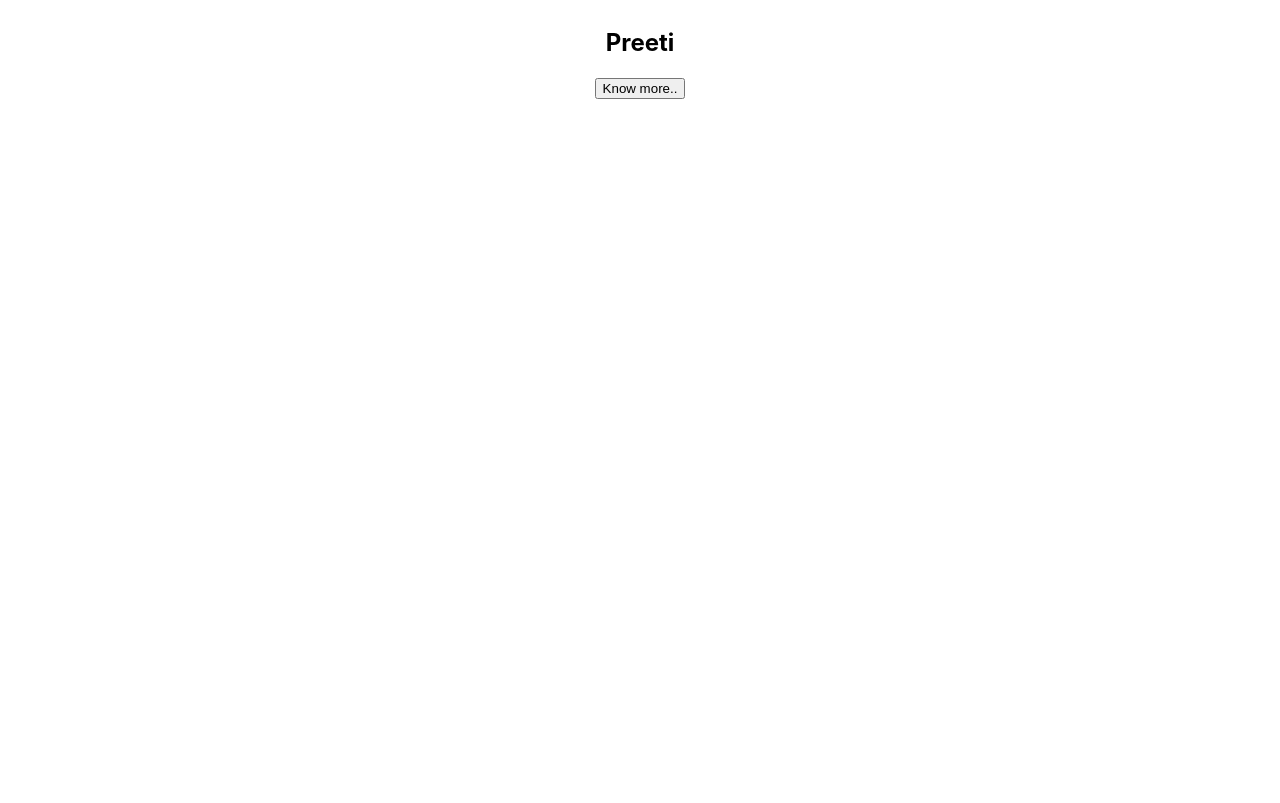
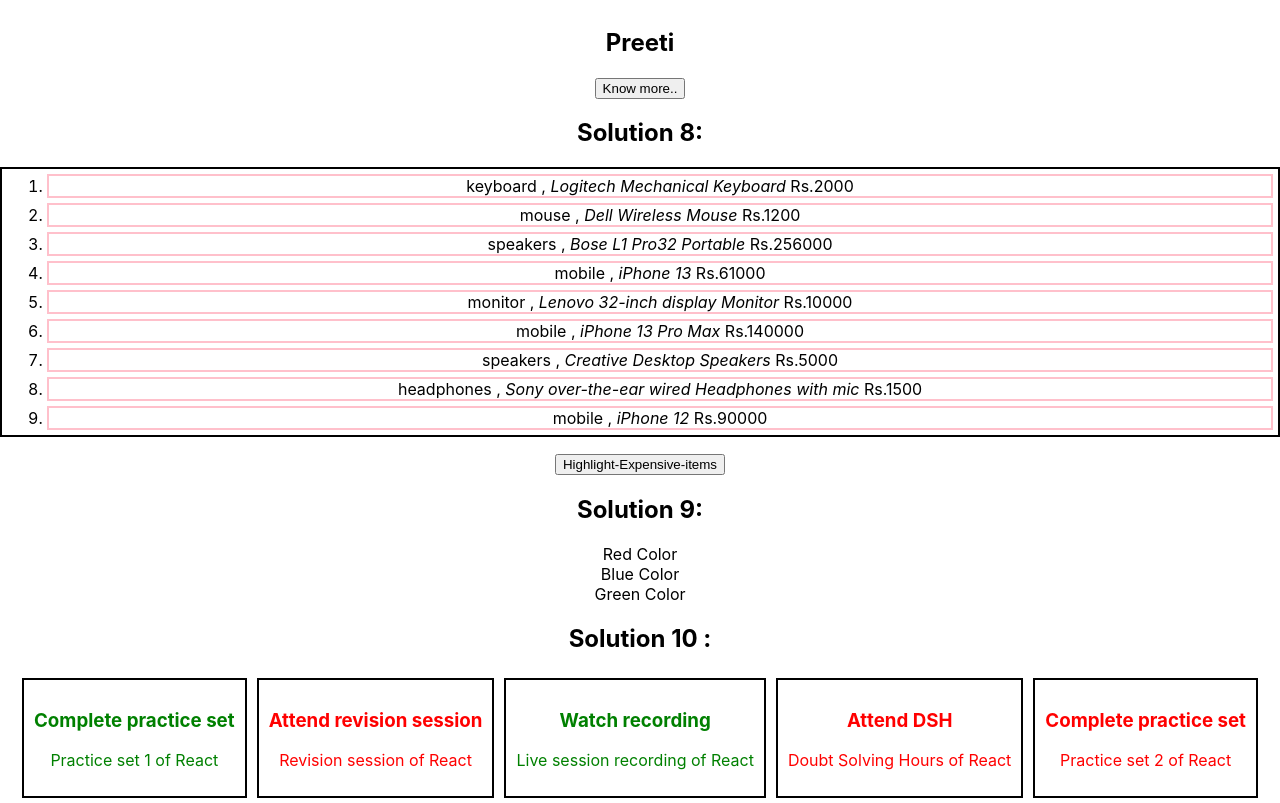
Before and after one commit to patelamancode/my-sol-set5-fp, a React (Create React App) app: page / in a window 1280 px wide. Shown: the part 1551-2354 px from the top of the page. Before the commit the page ends 1650 px from the top, so only its background shows below. Built offline with nearby package versions, Linux system fonts and the light colour scheme.

Commit message:
set2 is completed

```diff
--- /dev/null
+++ b/src/components/100Days_of_code/Day4/ColorPicker.js
@@ -0,0 +1,38 @@
+import React, { useState } from 'react'
+
+// Build a React component called "ColorPicker" that displays a list of colors as buttons. On click of each button show the HEX code for that color, just below each button.
+
+const ColorPicker = ({red, blue, green}) => {
+    const [displayRed, setDisplayRed] = useState('none');
+    const [displayBlue, setDisplayBlue] = useState('none');
+    const [displayGreen, setDisplayGreen] = useState('none');
+
+    const showRed = () =>{
+        setDisplayRed('block')
+    }
+    const showBlue = () =>{
+        setDisplayBlue('block')
+    }
+    const showGreen = () =>{
+        setDisplayGreen('block')
+    }
+  return (
+    <div>
+      <h2>Solution 9:</h2>
+      <div>
+        <buttton style={{cursor:'pointer'}} onClick={showRed}>Red Color</buttton>
+        <p style={{display:displayRed, color:red}}>{red}</p>
+      </div>
+      <div>
+        <buttton style={{cursor:'pointer'}} onClick={showBlue}>Blue Color</buttton>
+        <p style={{display:displayBlue, color:blue}}>{blue}</p>
+      </div>
+      <div>
+        <buttton style={{cursor:'pointer'}} onClick={showGreen}>Green Color</buttton>
+        <p style={{display:displayGreen, color:green}}>{green}</p>
+      </div>
+    </div>
+  )
+}
+
+export default ColorPicker
--- /dev/null
+++ b/src/components/100Days_of_code/Day4/MyGadgets.js
@@ -0,0 +1,33 @@
+import React, { useState } from 'react'
+
+// Build a React component called MyGadgets that receives an array of products as a prop. Render each product's name, description, and price as an ordered list. Create a button below all the listings which says “Highlight Expensive Gadget” and on click of the button add a lightgreen backgroundColor to the items which has a price more than 50000.
+
+const MyGadgets = ({productData}) => {
+
+    const [bgColor, setBgColor] = useState('');
+
+    const showList = () =>{
+        console.log("click");
+        const isExpensive =(itemValue)=>{
+            console.log("inside func");
+            if(itemValue > 50000){
+            return setBgColor('blue')
+        }
+        }
+
+        isExpensive()
+    }
+
+  return (
+    <div>
+      <h2>Solution 8:</h2>
+      <ol style={{border: ' solid 2px black'}}>
+        {productData.map(({id,name,description,price})=>
+        <li key={id} style={{border: ' solid 2px pink', margin:'5px', backgroundColor:bgColor}}>{name} , <em>{description}</em> Rs.{price}</li>)}
+      </ol>
+      <button style={{cursor:'pointer'}} onClick={showList}>Highlight-Expensive-items</button>
+    </div>
+  )
+}
+
+export default MyGadgets
--- a/src/components/100Days_of_code/Day4/PracticeSet2.js
+++ b/src/components/100Days_of_code/Day4/PracticeSet2.js
@@ -1,12 +1,15 @@
 import React from 'react'
 import Greetings from './Greetings'
 import Product from './Product'
-import { userData , products , product2 , title, content , heading, name, learning } from '../../Database'
+import { userData , products , product2 , title, content , heading, name, learning ,product3 , todoItems} from '../../Database'
 import UserProfileCard from './UserProfileCard'
 import Gadgets from './Gadgets'
 import Phones from './Phones'
 import Article from './Article'
 import About from './About'
+import MyGadgets from './MyGadgets'
+import ColorPicker from './ColorPicker'
+import Todo from './Todo'
 
 
 
@@ -22,6 +25,9 @@
       <Phones productData={product2}/>
       <Article title={title} content={content}/>
       <About heading={heading} name={name} learning={learning}/>
+      <MyGadgets productData={product3}/>
+      <ColorPicker red={'#EE4B2B'} blue={'#89CFF0'} green={'#7FFFD4'} />
+      <Todo todoItems={todoItems}/>
     </div>
   )
 }
--- /dev/null
+++ b/src/components/100Days_of_code/Day4/Todo.js
@@ -0,0 +1,15 @@
+import React from 'react'
+
+// Build a "Todo" React component that takes a prop called "todoItems". Inside the component, Display the title of a to-do item in a heading tag and the description in a paragraph. If the todoItem is completed, show the title and description in green color otherwise in red color.
+
+const Todo = ({todoItems}) => {
+  return (
+    <div>
+      <h2>Solution 10 :</h2>
+      {todoItems.map(({id,title,description,isCompleted}) =>
+      <div key={id} style={{border:'solid 2px black', margin:'5px', display:'inline-block', padding:'10px', color: isCompleted ? 'green' : 'red'}}><h3>{title}</h3><p>{description}</p></div>)}
+    </div>
+  )
+}
+
+export default Todo
--- a/src/components/Database.js
+++ b/src/components/Database.js
@@ -130,7 +130,76 @@
 const name = 'Preeti' // you can put your name
 const learning = 'I am learning React JS currently at neoG Camp.'
 
+const product3 = [
+  {
+    id: 1,
+    name: 'keyboard',
+    description: 'Logitech Mechanical Keyboard',
+    price: 2000,
+  },
+  { id: 2, name: 'mouse', description: 'Dell Wireless Mouse', price: 1200 },
+  {
+    id: 3,
+    name: 'speakers',
+    description: 'Bose L1 Pro32 Portable',
+    price: 256000,
+  },
+  { id: 4, name: 'mobile', description: 'iPhone 13', price: 61000 },
+  {
+    id: 5,
+    name: 'monitor',
+    description: 'Lenovo 32-inch display Monitor',
+    price: 10000,
+  },
+  { id: 6, name: 'mobile', description: 'iPhone 13 Pro Max', price: 140000 },
+  {
+    id: 7,
+    name: 'speakers',
+    description: 'Creative Desktop Speakers',
+    price: 5000,
+  },
+  {
+    id: 8,
+    name: 'headphones',
+    description: 'Sony over-the-ear wired Headphones with mic',
+    price: 1500,
+  },
+  { id: 9, name: 'mobile', description: 'iPhone 12', price: 90000 },
+]
 
 
+const todoItems = [
+  {
+    id: 1,
+    title: 'Complete practice set',
+    description: 'Practice set 1 of React',
+    isCompleted: true,
+  },
+  {
+    id: 2,
+    title: 'Attend revision session',
+    description: 'Revision session of React',
+    isCompleted: false,
+  },
+  {
+    id: 3,
+    title: 'Watch recording',
+    description: 'Live session recording of React',
+    isCompleted: true,
+  },
+  {
+    id: 4,
+    title: 'Attend DSH',
+    description: 'Doubt Solving Hours of React',
+    isCompleted: false,
+  },
+  {
+    id: 5,
+    title: 'Complete practice set',
+    description: 'Practice set 2 of React',
+    isCompleted: false,
+  },
+]
 
-export { employees , userData , products , product2 , title, content , heading, name, learning};
+
+export { employees , userData , products , product2 , title, content , heading, name, learning , product3 ,todoItems};
```
